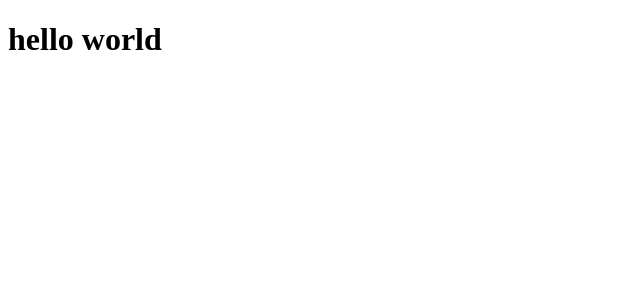
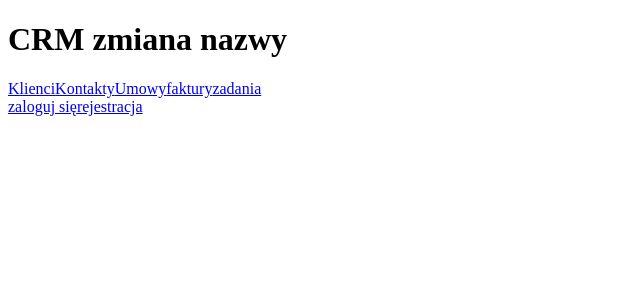
Before and after one commit to Kgiruc/crm-fullstack, a React (Vite) app in the folder client/: page / in a window 1280 px wide. Shown: the top 300 px of the page, without its empty margins (0-640 px from the left). Built offline with nearby package versions, Linux system fonts and the light colour scheme.

Commit message:
home nav

```diff
--- a/client/src/App.tsx
+++ b/client/src/App.tsx
@@ -21,7 +21,7 @@ function App() {
       <Route path="/customers/add" element={<AddCustomer />} />
       <Route path="/customers/update/:id" element={<UpdateCustomer />} />
       <Route path="/invoices" element={<Invoices />} />
-      <Route path="/Login" element={<Login />} />
+      <Route path="/login" element={<Login />} />
       <Route path="/register" element={<Register />} />
       <Route path="/tasks" element={<Tasks />} />
       <Route path="*" element={<NotFound />} />
--- a/client/src/pages/Home/Home.tsx
+++ b/client/src/pages/Home/Home.tsx
@@ -1,8 +1,21 @@
+import { Link } from 'react-router-dom';
+
 function Home() {
   return (
-    <div>
-      <h1>hello world</h1>
-    </div>
+    <header>
+      <h1>CRM zmiana nazwy </h1>
+      <nav>
+        <Link to="/customers">Klienci</Link>
+        <Link to="/contacts">Kontakty</Link>
+        <Link to="/agreements">Umowy</Link>
+        <Link to="/invoices">faktury</Link>
+        <Link to="/tasks">zadania</Link>
+        <section>
+          <Link to="/login">zaloguj się</Link>
+          <Link to="/register">rejestracja</Link>
+        </section>
+      </nav>
+    </header>
   );
 }
 
```
